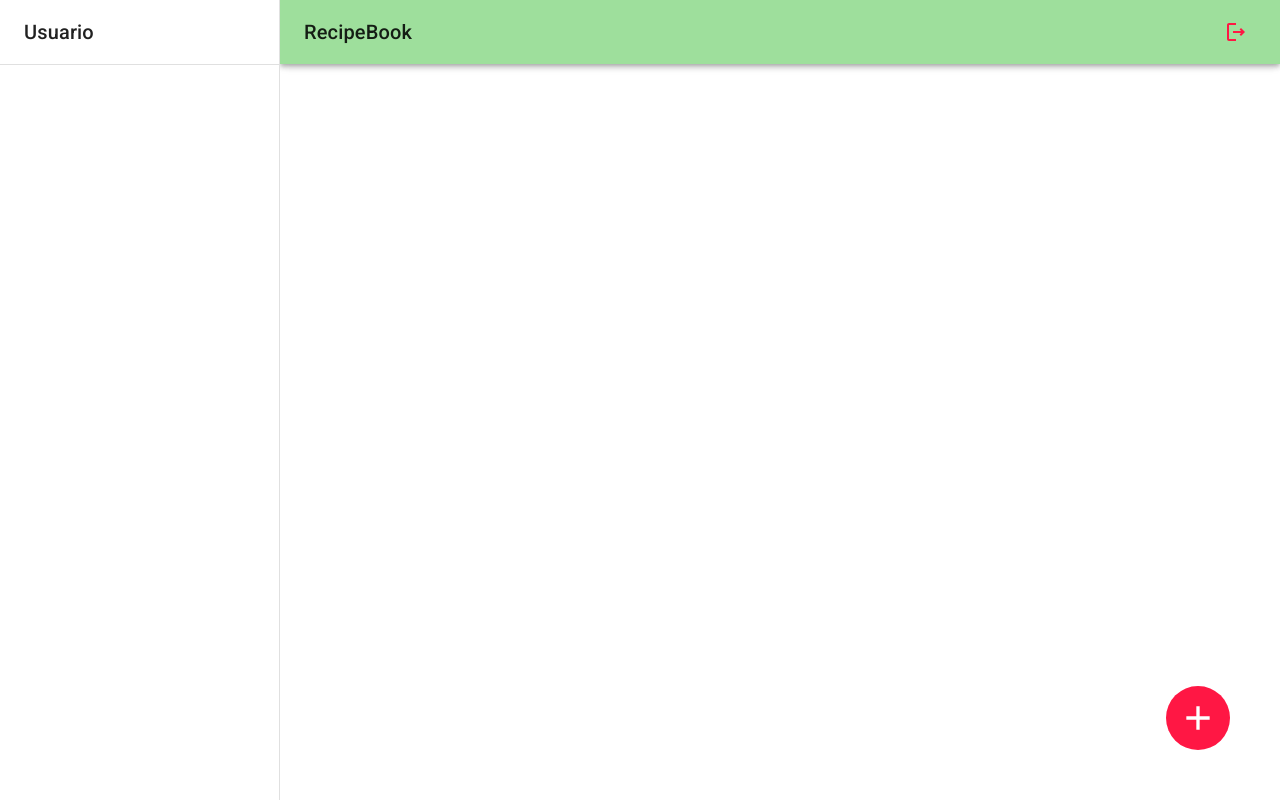
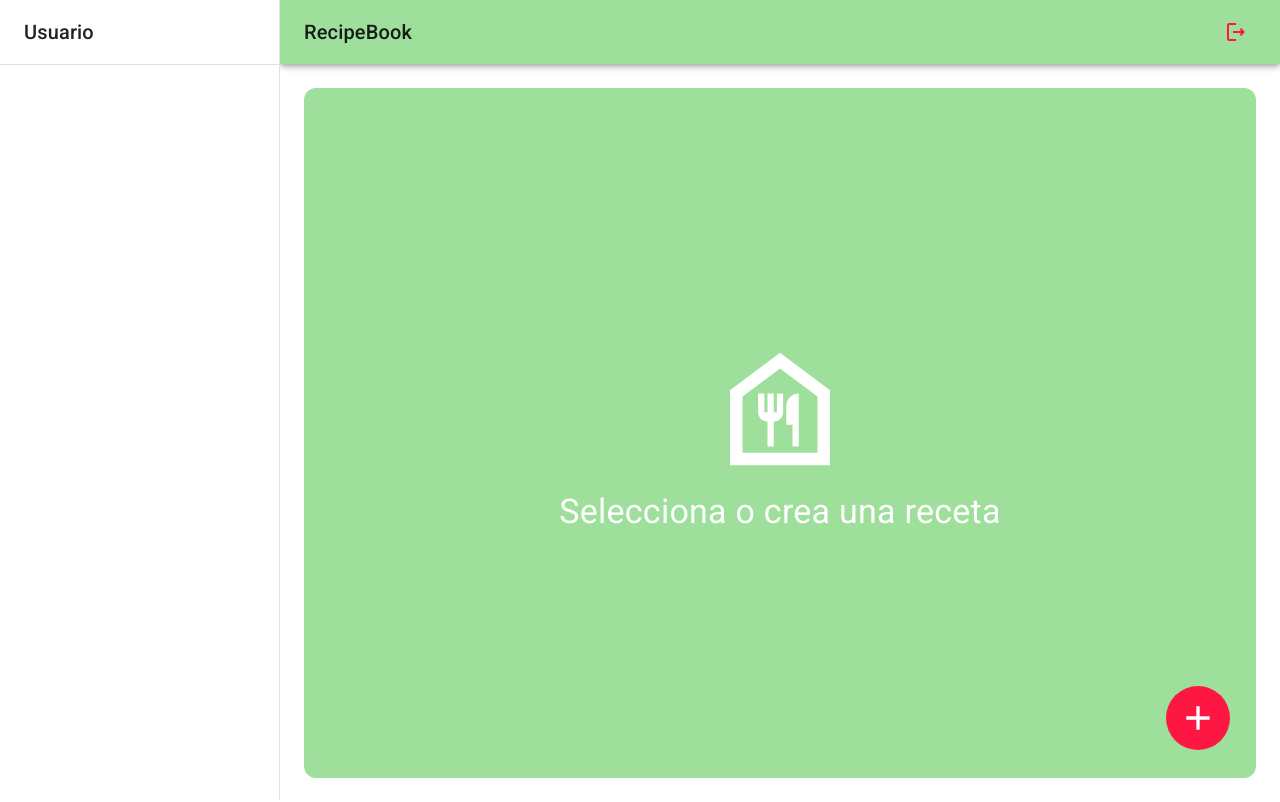
Before and after one commit to detossj/RecipeBook, a React (Vite) app: page / in a window 1280 px wide. Built offline with nearby package versions, Linux system fonts and the light colour scheme.

Commit message:
NothingSelectedView finished

```diff
--- a/src/recipeBook/pages/RecipeBookPage.jsx
+++ b/src/recipeBook/pages/RecipeBookPage.jsx
@@ -1,12 +1,14 @@
 import { IconButton } from "@mui/material"
 import { RecipeBookLayout } from "../layout/RecipeBookLayout"
 import { AddOutlined } from '@mui/icons-material'
+import { NothingSelectedView } from "../views/NothingSelectedView"
 
 
 export const RecipeBookPage = () => {
   return (
     <RecipeBookLayout>
 
+      <NothingSelectedView/>
       {/* Mostrar RecipeView o NothingSelectedView */}
       <IconButton
         size="large"
--- /dev/null
+++ b/src/recipeBook/views/NothingSelectedView.jsx
@@ -0,0 +1,24 @@
+import { Grid2, Typography } from "@mui/material"
+import { FoodBankOutlined } from '@mui/icons-material'
+
+export const NothingSelectedView = () => {
+  return (
+    <Grid2
+        container
+        direction='column'
+        alignItems='center'
+        justifyContent='center'
+        sx={{ minHeight: 'calc(100vh - 110px)',backgroundColor: 'primary.main', borderRadius: 3, display: 'flex', textAlign: 'center' }}
+    >
+
+        <Grid2 size={{ xs: 12 }} >
+            <FoodBankOutlined sx={{ fontSize: 150, color: 'white'}}/>
+        </Grid2>
+
+        <Grid2 size={{ xs: 12 }} >
+            <Typography color="white" variant="h4">Selecciona o crea una receta</Typography>
+        </Grid2>
+
+    </Grid2>
+  )
+}
```
Also changed, not shown: src/recipeBook/views/RecipeView.jsx (added).
